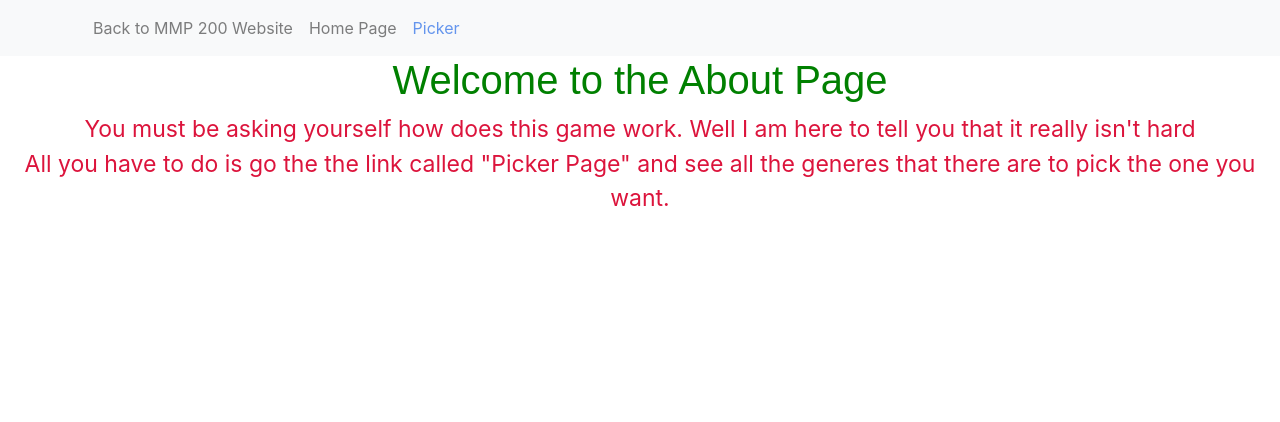
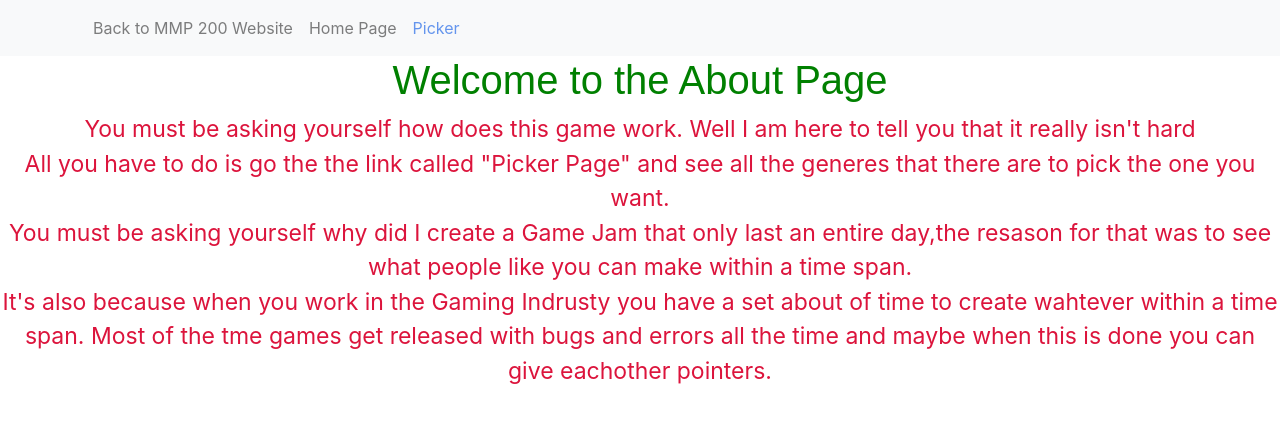
Before and after one commit to Jordan721/MMP_200_Website, a plain HTML site: page One_Day_Triathlon_Website/The_One_Day_Triathlon_About.html in a window 1280 px wide. Drawn offline with nearby package versions, Linux system fonts and the light colour scheme.

Commit message:
added more text to the about page
10/23/2018

```diff
--- a/One_Day_Triathlon_Website/Stylesheets_For_Site/main_The_One_Day_Triathlon_About.css
+++ b/One_Day_Triathlon_Website/Stylesheets_For_Site/main_The_One_Day_Triathlon_About.css
@@ -3,17 +3,31 @@ body {
     background-size: cover;
 }
 
-h1{
+h1 {
     color: green;
     font-family: fantasy;
 }
-p1{
+
+p1 {
     font-family: inherit;
     color: crimson;
     font-size: 23;
 }
-p2{
+
+p2 {
     font-family: inherit;
     color: crimson;
     font-size: 23;
 }
+
+p3 {
+    font-family: inherit;
+    color: crimson;
+    font-size: 23;
+}
+
+p4 {
+    font-family: inherit;
+    color: crimson;
+    font-size: 23;
+}
--- a/One_Day_Triathlon_Website/The_One_Day_Triathlon_About.html
+++ b/One_Day_Triathlon_Website/The_One_Day_Triathlon_About.html
@@ -28,9 +28,17 @@
     <p1>
         <center>You must be asking yourself how does this game work. Well I am here to tell you that it really isn't hard</center>
     </p1>
+
     <p2>
         <center>All you have to do is go the the link called "Picker Page" and see all the generes that there are to pick the one you want.</center>
     </p2>
+
+    <p3>
+        <center>You must be asking yourself why did I create a Game Jam that only last an entire day,the resason for that was to see what people like you can make within a time span.</center>
+    </p3>
+
+    <p4><center>It's also because when you work in the Gaming Indrusty you have a set about of time to create wahtever within a time span. Most of the tme games get released with bugs and errors all the time and maybe when this is done you can give eachother pointers.</center></p4>
+
 
     <!--JavaScripy scripts-->
     <script src="https://code.jquery.com/jquery-3.3.1.slim.min.js" integrity="sha384-q8i/X+965DzO0rT7abK41JStQIAqVgRVzpbzo5smXKp4YfRvH+8abtTE1Pi6jizo" crossorigin="anonymous"></script>
```
